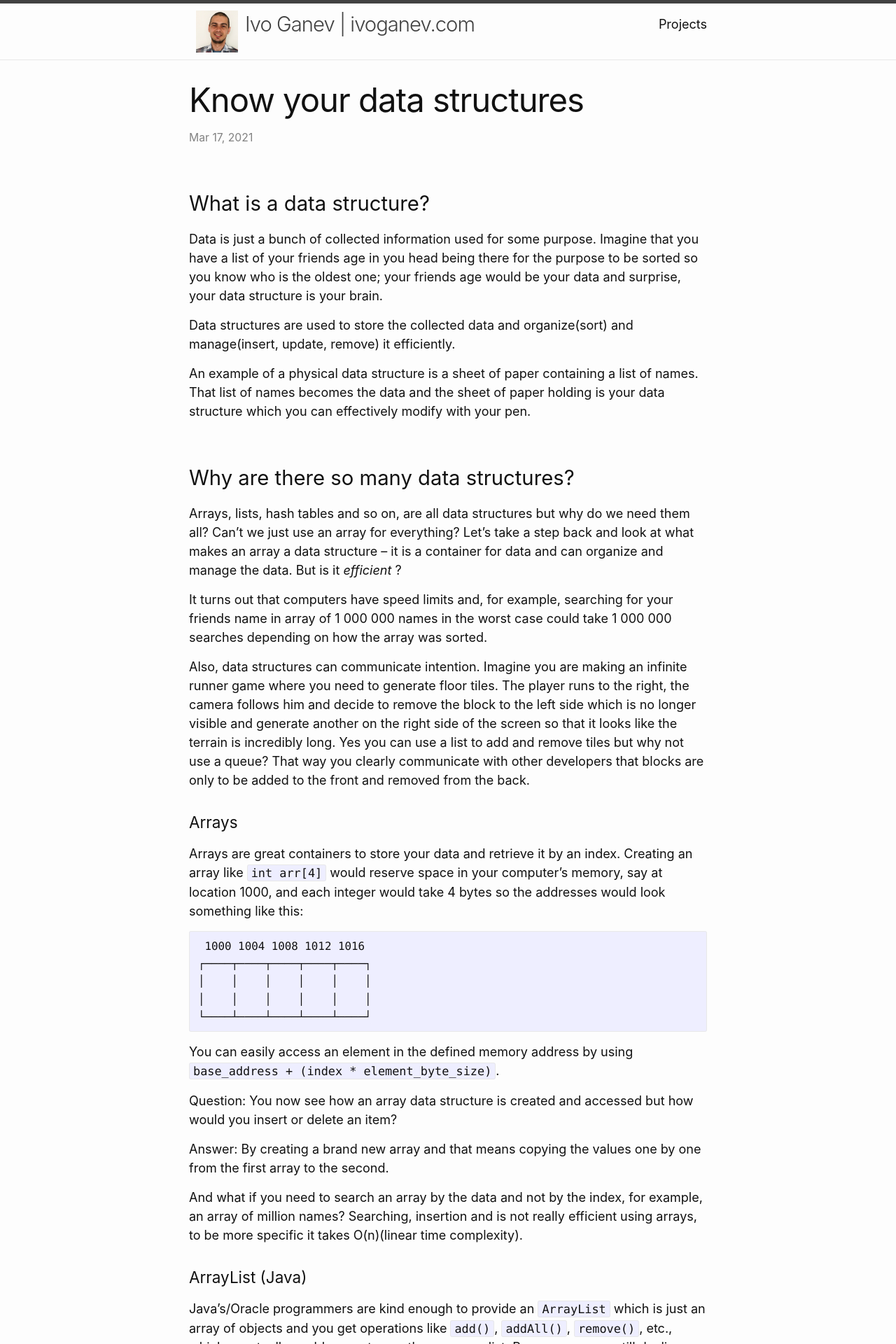
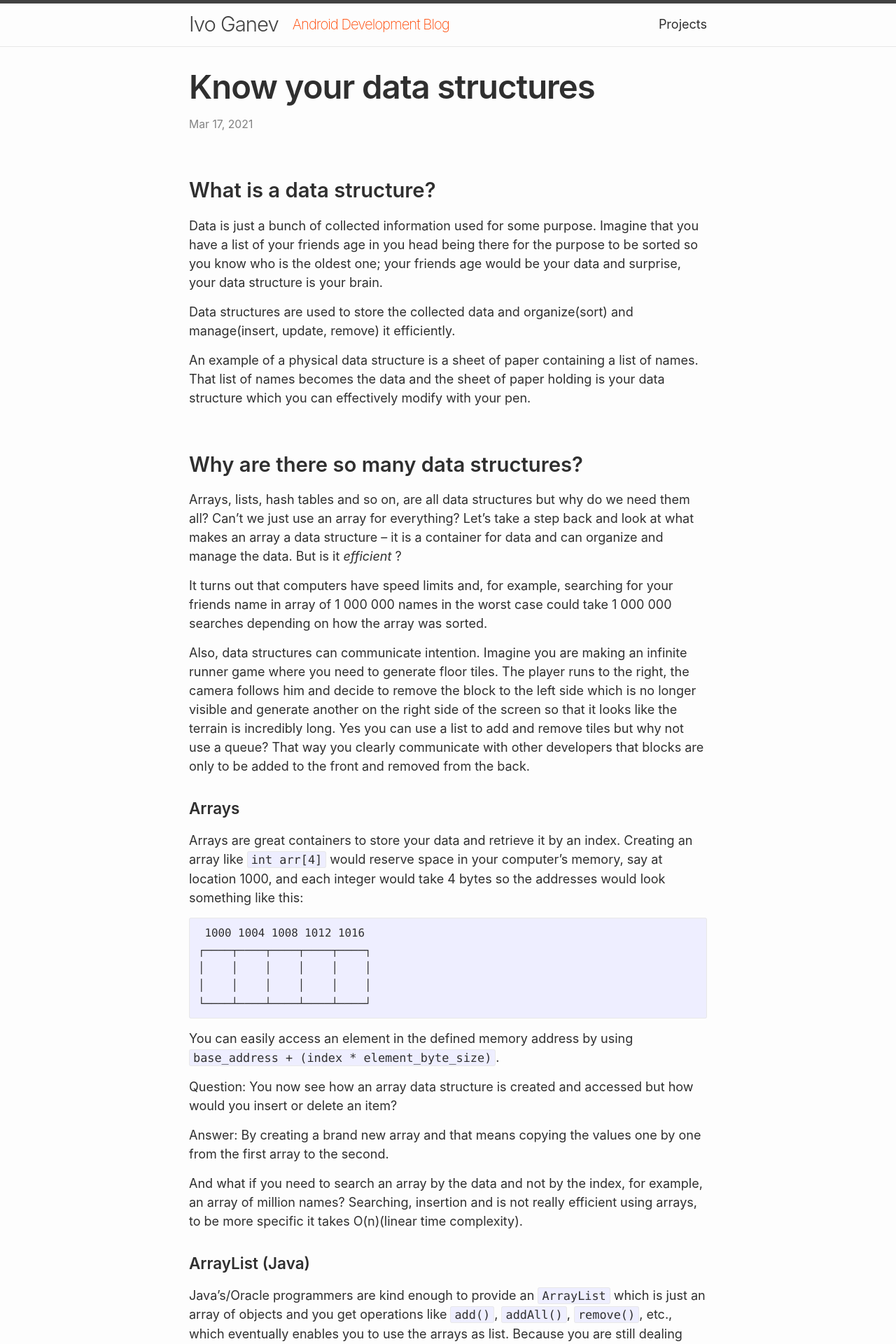
Before and after one commit to ivoGanev/ivoganev.github.io, a Jekyll site: the page built from _posts/2021-03-17-know-your-datastructures.markdown, in a window 1280 px wide. Shown: the top 1920 px of the page at 70% size. Built offline with Jekyll 4.4.1, drawn with Linux system fonts in a browser that asks for light colours; some of the changed text lies outside the part shown.

Commit message:
style: remove header image and add new look

```diff
--- a/_config.yml
+++ b/_config.yml
@@ -18,10 +18,10 @@
 # You can create any custom variable you would like, and they will be accessible
 # in the templates via {{ site.myvariable }}.
 
-title: Ivo Ganev | ivoganev.com
+title: Ivo Ganev
 email: ivo.ganev@yahoo.com
 description: >- # this means to ignore newlines until "baseurl:"
-  Logic fills the gap of your imagination.
+  I am Ivo Ganev and this is where I write for important stuff related to programming and Android development.
 baseurl: "/" # the subpath of your site, e.g. /blog
 url: "https://ivoganev.com/" # the base hostname & protocol for your site, e.g. http://example.com
 # twitter_username: jekyllrb
--- a/_includes/header.html
+++ b/_includes/header.html
@@ -1,12 +1,13 @@
 <header class="site-header">
   <div class="wrapper">
 
-    <img class="site-title" style="margin: 10px; " height="60" width="60" src="/assets/self.jpeg" alt="self">
+    <!-- <img class="site-title" style="margin: 10px; " height="60" width="60" src="/assets/self.jpeg" alt="self"> -->
 
     {%- assign default_paths = site.pages | map: "path" -%}
     {%- assign page_paths = site.header_pages | default: default_paths -%}
     {%- assign titles_size = site.pages | map: 'title' | join: '' | size -%}
-    <a class="site-title"  rel="author" href="{{ "/" | relative_url }}">{{ site.title | escape }}</a>
+    <a class="site-title" rel="author" href="{{ " /"  }}">{{ site.title | escape }}</a>
+    <div class="site-summary-title" href="{{ " /"  }}">Android Development Blog</div>
     {%- if titles_size > 0 -%}
     <nav class="site-nav">
 
--- a/_sass/minima/_base.scss
+++ b/_sass/minima/_base.scss
@@ -103,7 +103,7 @@
  * Headings
  */
 h1, h2, h3, h4, h5, h6 {
-  font-weight: $base-font-weight;
+  font-weight: $header-font-weight;
 }
 
 
--- a/_sass/minima/custom-styles.scss
+++ b/_sass/minima/custom-styles.scss
@@ -5,3 +5,23 @@
         font-size: medium;
     }
 }
+
+.site-summary-title{
+    @include relative-font-size(1.125);
+    font-weight: 200;
+    letter-spacing: -1px;
+    margin-bottom: 0;
+    margin-left: 20px;
+    color:orangered;
+    float: left;
+
+    @include media-query($on-palm) {
+      padding-right: 45px;
+    }
+
+    &,
+    &:visited {
+      color: orangered;
+    }
+
+}
--- a/_sass/minima/initialize.scss
+++ b/_sass/minima/initialize.scss
@@ -2,12 +2,18 @@
 
 // Define defaults for each variable.
 
-$base-font-family: -apple-system, BlinkMacSystemFont, "Segoe UI", "Segoe UI Symbol", "Segoe UI Emoji", "Apple Color Emoji", Roboto, Helvetica, Arial, sans-serif !default;
+$base-font-family: -apple-system, BlinkMacSystemFont, "Segoe UI", "Segoe UI Symbol", "Segoe UI Emoji", "Apple Color Emoji", "Roboto", Helvetica, Arial, sans-serif !default;
 $code-font-family: "Menlo", "Inconsolata", "Consolas", "Roboto Mono", "Ubuntu Mono", "Liberation Mono", "Courier New", monospace;
 $base-font-size:   18px !default;
 $base-font-weight: 400 !default;
+$header-font-weight: 600 !default;
+
 $small-font-size:  $base-font-size * 0.875 !default;
 $base-line-height: 1.5 !default;
+
+$text-color: rgb(47, 47, 47);
+$link-base-color: rgb(47, 47, 47);
+$link-visited-color: rgb(47, 47, 47);
 
 $spacing-unit:     30px !default;
 
```
Also changed, not shown: other parts of _includes/header.html (+2 -1 lines), _posts/2021-03-17-know-your-datastructures.markdown (renamed from _posts/2021-03-17-hash-tables.markdown). Lines whose indentation alone changed are shown as unchanged.
